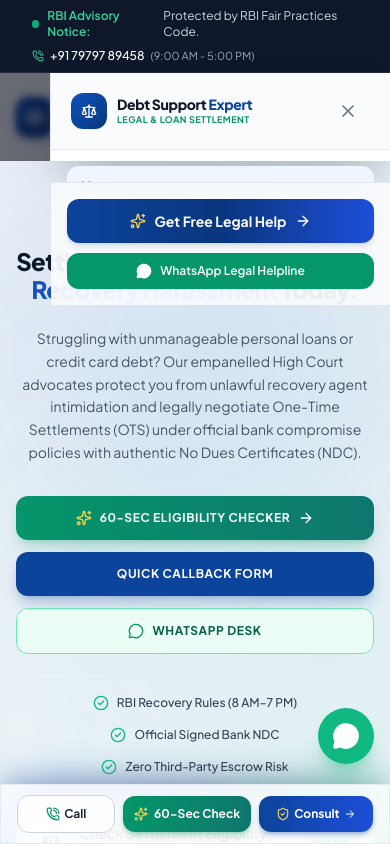
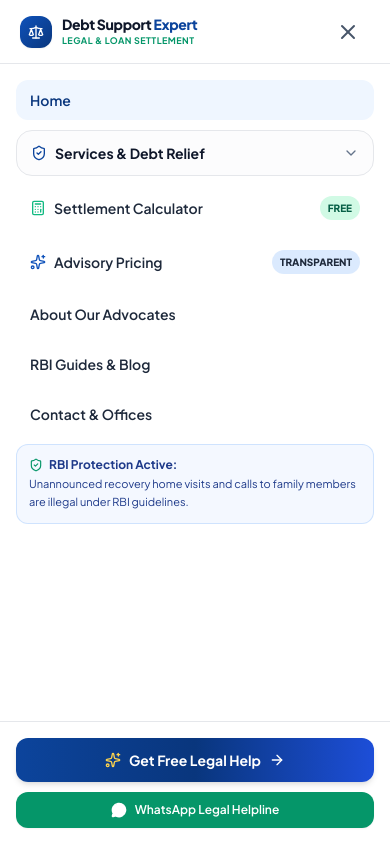
Before and after one commit to HarshKumar032004/debtexpert, a Next.js app: page / in a window 390 px wide. Both pictures are taken after a click on the button 352 px from the left and 117 px from the top of the page. Shown: the top 844 px of the page. Built offline with nearby package versions, Linux system fonts and the light colour scheme.

Commit message:
fix(ui): resolve mobile navbar overlay, rbi ticker, dropdown opacity, and z-index hygiene

```diff
--- /dev/null
+++ b/src/components/layout/navbar.tsx
@@ -0,0 +1 @@
+export * from "../navbar";
--- a/src/components/layout/public-shell.tsx
+++ b/src/components/layout/public-shell.tsx
@@ -31,7 +31,7 @@ export function PublicShell({ children }: PublicShellProps) {
   return (
     <>
       <Navbar />
-      <main className="flex-1 pb-24 md:pb-0">{children}</main>
+      <main className="flex-1 pb-24 md:pb-0 relative z-10">{children}</main>
       <Footer />
       <FloatingWhatsApp />
       {!hideStickyCta && <StickyMobileCTA />}
--- /dev/null
+++ b/src/components/layout/rbi-ticker.tsx
@@ -0,0 +1,36 @@
+"use client";
+
+import * as React from "react";
+import { PhoneCall } from "lucide-react";
+import { siteConfig } from "@/config/site";
+
+export function RbiTicker() {
+  return (
+    <div
+      id="rbi-ticker"
+      className="bg-slate-900 dark:bg-zinc-950 text-slate-100 border-b border-slate-800 dark:border-zinc-800 w-full"
+    >
+      <div className="container mx-auto flex flex-col sm:flex-row items-center justify-center gap-1 sm:gap-4 text-[10px] sm:text-xs py-1.5 px-2 text-center">
+        <div className="flex items-center justify-center gap-1.5">
+          <span className="flex h-2 w-2 rounded-full bg-emerald-500 animate-pulse shrink-0" />
+          <span className="font-semibold text-emerald-400">
+            RBI Advisory Notice:
+          </span>
+          <span className="text-slate-300">
+            Banks and recovery agents cannot harass or threaten you. You have legal consumer rights.
+          </span>
+        </div>
+        <div className="flex items-center justify-center gap-2 text-slate-300">
+          <a
+            href={`tel:${siteConfig.phone.replace(/[^0-9+]/g, "")}`}
+            className="flex items-center gap-1 hover:text-white transition-colors text-slate-200"
+          >
+            <PhoneCall className="h-3 w-3 text-emerald-400 shrink-0" />
+            <span className="font-semibold text-white">{siteConfig.phoneDisplay}</span>
+            <span className="text-slate-400 text-[10px] sm:text-[11px]">(9:00 AM - 5:00 PM)</span>
+          </a>
+        </div>
+      </div>
+    </div>
+  );
+}
--- /dev/null
+++ b/src/components/layout/sticky-mobile-cta.tsx
@@ -0,0 +1 @@
+export * from "../sticky-mobile-cta";
--- a/src/components/navbar.tsx
+++ b/src/components/navbar.tsx
@@ -20,6 +20,7 @@ import {
 } from "lucide-react";
 import { siteConfig } from "@/config/site";
 import { ThemeToggle } from "@/components/theme-toggle";
+import { RbiTicker } from "@/components/layout/rbi-ticker";
 import { cn } from "@/lib/utils";
 
 const serviceIcons = {
@@ -81,57 +82,32 @@ export function Navbar() {
   return (
     <header className="sticky top-0 z-50 w-full transition-all duration-200">
       {/* Top Advisory Banner */}
-      <div className="bg-slate-900 text-slate-100 text-xs py-2 px-4 border-b border-slate-800">
-        <div className="container mx-auto flex flex-wrap items-center justify-between gap-2">
-          <div className="flex items-center gap-2">
-            <span className="flex h-2 w-2 rounded-full bg-emerald-500 animate-pulse" />
-            <span className="font-semibold text-emerald-400">
-              RBI Advisory Notice:
-            </span>
-            <span className="text-slate-300 hidden sm:inline">
-              Banks and recovery agents cannot harass or threaten you. You have legal consumer rights.
-            </span>
-            <span className="text-slate-300 sm:hidden">
-              Protected by RBI Fair Practices Code.
-            </span>
-          </div>
-          <div className="flex items-center gap-4 text-slate-300">
-            <a
-              href={`tel:${siteConfig.phone.replace(/[^0-9+]/g, "")}`}
-              className="flex items-center gap-1.5 hover:text-white transition-colors"
-            >
-              <PhoneCall className="h-3 w-3 text-emerald-400" />
-              <span className="font-medium text-white">{siteConfig.phoneDisplay}</span>
-              <span className="text-slate-400 text-[11px]">(9:00 AM - 5:00 PM)</span>
-            </a>
-          </div>
-        </div>
-      </div>
+      <RbiTicker />
 
-      {/* Main Glassmorphic Navigation Bar */}
+      {/* Main Navigation Bar */}
       <nav
         aria-label="Main Navigation"
         className={cn(
-          "w-full transition-all duration-200 border-b",
+          "w-full h-16 flex items-center justify-between border-b public-navbar transition-all duration-200",
           isScrolled
-            ? "glass-panel shadow-sm py-2.5"
-            : "bg-white/90 dark:bg-slate-950/90 backdrop-blur-md border-slate-200/80 dark:border-slate-800/80 py-3.5"
+            ? "bg-white/95 dark:bg-zinc-950/95 backdrop-blur-md border-gray-200 dark:border-zinc-800 shadow-sm"
+            : "bg-white dark:bg-zinc-950 border-gray-200 dark:border-zinc-800"
         )}
       >
-        <div className="container mx-auto flex items-center justify-between">
+        <div className="container mx-auto flex items-center justify-between h-full px-4 sm:px-6">
           {/* Brand Logo */}
           <Link
             href="/"
-            className="flex items-center gap-3 group focus-visible:outline-none focus-visible:ring-2 focus-visible:ring-primary rounded-lg"
+            className="flex items-center gap-2.5 h-8 w-auto group focus-visible:outline-none focus-visible:ring-2 focus-visible:ring-primary rounded-lg"
           >
-            <div className="flex h-10 w-10 items-center justify-center rounded-xl bg-gradient-to-br from-primary-500 to-primary-700 text-white shadow-md shadow-primary-500/25 group-hover:scale-105 transition-transform duration-200">
-              <Scale className="h-5 w-5" />
+            <div className="flex h-8 w-8 items-center justify-center rounded-lg bg-gradient-to-br from-primary-500 to-primary-700 text-white shadow-sm group-hover:scale-105 transition-transform duration-200">
+              <Scale className="h-4 w-4" />
             </div>
             <div className="flex flex-col">
-              <span className="text-lg font-extrabold tracking-tight text-slate-900 dark:text-white leading-tight">
-                Debt Support <span className="text-primary-500 dark:text-primary-400">Expert</span>
+              <span className="text-base font-extrabold tracking-tight text-slate-900 dark:text-white leading-tight">
+                Debt Support <span className="text-primary-600 dark:text-primary-400">Expert</span>
               </span>
-              <span className="text-[10px] font-semibold tracking-wider uppercase text-emerald-600 dark:text-emerald-400">
+              <span className="text-[9px] font-bold tracking-wider uppercase text-emerald-600 dark:text-emerald-400">
                 Legal & Loan Settlement
               </span>
             </div>
@@ -178,7 +154,7 @@ export function Navbar() {
               {servicesDropdownOpen && (
                 <div
                   onMouseLeave={() => setServicesDropdownOpen(false)}
-                  className="absolute left-1/2 -translate-x-1/2 top-full mt-2 w-[540px] rounded-2xl glass-dropdown p-4 border shadow-2xl z-50 animate-in fade-in slide-in-from-top-2 duration-150"
+                  className="absolute left-1/2 -translate-x-1/2 top-full mt-2 w-[540px] rounded-2xl bg-white dark:bg-zinc-950 p-4 border border-gray-200 dark:border-zinc-800 shadow-xl z-50 animate-in fade-in slide-in-from-top-2 duration-150"
                 >
                   <div className="grid grid-cols-2 gap-2">
                     {siteConfig.services.map((service) => {
@@ -190,7 +166,7 @@ export function Navbar() {
                           key={service.href}
                           href={service.href}
                           onClick={() => setServicesDropdownOpen(false)}
-                          className="group flex flex-col p-3 rounded-xl hover:bg-slate-100/80 dark:hover:bg-slate-800/80 transition-all border border-transparent hover:border-slate-200 dark:hover:border-slate-700"
+                          className="group flex flex-col p-3 rounded-xl hover:bg-gray-100 dark:hover:bg-zinc-900 transition-all border border-transparent hover:border-gray-200 dark:hover:border-zinc-800"
                         >
                           <div className="flex items-center justify-between mb-1">
                             <div className="flex items-center gap-2">
@@ -207,7 +183,7 @@ export function Navbar() {
                               </span>
                             )}
                           </div>
-                          <p className="text-xs text-slate-500 dark:text-slate-400 line-clamp-2">
+                          <p className="text-xs text-slate-500 dark:text-zinc-400 line-clamp-2">
                             {service.description}
                           </p>
                         </Link>
@@ -215,8 +191,8 @@ export function Navbar() {
                     })}
                   </div>
 
-                  <div className="mt-3 pt-3 border-t border-slate-200/80 dark:border-slate-800/80 flex items-center justify-between px-2 text-xs">
-                    <span className="text-slate-500 dark:text-slate-400">
+                  <div className="mt-3 pt-3 border-t border-gray-200 dark:border-zinc-800 flex items-center justify-between px-2 text-xs">
+                    <span className="text-slate-500 dark:text-zinc-400">
                       Need custom corporate or high-ticket settlement?
                     </span>
                     <Link
@@ -341,31 +317,22 @@ export function Navbar() {
           </div>
         </div>
 
-        {/* Mobile Navigation Drawer Modal / Slide-over */}
+        {/* Mobile Fullscreen Navigation Overlay */}
         {mobileMenuOpen && (
-          <div className="lg:hidden fixed inset-0 z-50 flex justify-end">
-            {/* Smooth Backdrop */}
-            <div
-              className="fixed inset-0 bg-slate-950/60 backdrop-blur-sm transition-opacity duration-300 animate-in fade-in"
-              onClick={() => setMobileMenuOpen(false)}
-              aria-hidden="true"
-            />
-
-            {/* Drawer Panel */}
           <div
             role="dialog"
             aria-modal="true"
             aria-label="Mobile Navigation Menu"
-              className="relative w-full max-w-[340px] sm:max-w-md h-full bg-white dark:bg-slate-950 z-10 flex flex-col shadow-2xl border-l border-slate-200 dark:border-slate-800 animate-in slide-in-from-right duration-300 ease-out"
+            className="lg:hidden fixed inset-0 z-[100] h-screen w-screen bg-white dark:bg-zinc-950 overflow-y-auto flex flex-col"
           >
-              {/* Drawer Header */}
-              <div className="flex items-center justify-between px-5 py-4 border-b border-slate-200/80 dark:border-slate-800/80 bg-slate-50/70 dark:bg-slate-900/60 shrink-0">
+            {/* Header with standardized Logo and prominent Close (X) button */}
+            <div className="flex items-center justify-between px-5 h-16 border-b border-gray-200 dark:border-zinc-800 bg-white dark:bg-zinc-950 shrink-0">
               <Link
                 href="/"
                 onClick={() => setMobileMenuOpen(false)}
-                  className="flex items-center gap-2.5"
+                className="flex items-center gap-2.5 h-8 w-auto"
               >
-                  <div className="flex h-9 w-9 items-center justify-center rounded-xl bg-gradient-to-br from-primary-500 to-primary-700 text-white shadow-sm">
+                <div className="flex h-8 w-8 items-center justify-center rounded-lg bg-gradient-to-br from-primary-500 to-primary-700 text-white shadow-sm">
                   <Scale className="h-4 w-4" />
                 </div>
                 <div className="flex flex-col">
@@ -381,10 +348,10 @@ export function Navbar() {
               <button
                 type="button"
                 onClick={() => setMobileMenuOpen(false)}
-                  className="flex items-center justify-center min-h-[44px] min-w-[44px] rounded-xl text-slate-500 hover:text-slate-800 dark:text-slate-400 dark:hover:text-slate-100 hover:bg-slate-200/60 dark:hover:bg-slate-800/60 active:scale-95 transition-all"
+                className="flex items-center justify-center min-h-[44px] min-w-[44px] h-11 w-11 rounded-xl text-slate-600 hover:text-slate-900 dark:text-slate-300 dark:hover:text-white hover:bg-gray-100 dark:hover:bg-zinc-800 active:scale-95 transition-all"
                 aria-label="Close navigation menu"
               >
-                  <X className="h-5 w-5" />
+                <X className="h-6 w-6" />
               </button>
             </div>
 
@@ -398,14 +365,14 @@ export function Navbar() {
                   "flex items-center justify-between py-2.5 px-3.5 rounded-xl text-sm font-semibold transition-colors",
                   pathname === "/"
                     ? "bg-primary-50 text-primary-700 dark:bg-primary-950/60 dark:text-primary-300"
-                      : "text-slate-800 dark:text-slate-200 hover:bg-slate-100 dark:hover:bg-slate-900"
+                    : "text-slate-800 dark:text-slate-200 hover:bg-gray-100 dark:hover:bg-zinc-900"
                 )}
               >
                 <span>Home</span>
               </Link>
 
               {/* Services Collapsible Accordion */}
-                <div className="rounded-2xl border border-slate-200 dark:border-slate-800 overflow-hidden bg-slate-50/50 dark:bg-slate-900/30">
+              <div className="rounded-2xl border border-gray-200 dark:border-zinc-800 overflow-hidden bg-gray-50/50 dark:bg-zinc-900/30">
                 <button
                   type="button"
                   onClick={() => setMobileServicesOpen((prev) => !prev)}
@@ -425,7 +392,7 @@ export function Navbar() {
                 </button>
 
                 {mobileServicesOpen && (
-                    <div className="space-y-1 px-2.5 pb-2.5 pt-1 border-t border-slate-200/60 dark:border-slate-800/60">
+                  <div className="space-y-1 px-2.5 pb-2.5 pt-1 border-t border-gray-200/80 dark:border-zinc-800/80">
                     {siteConfig.services.map((service) => {
                       const Icon =
                         serviceIcons[service.href as keyof typeof serviceIcons] ||
@@ -435,7 +402,7 @@ export function Navbar() {
                           key={service.href}
                           href={service.href}
                           onClick={() => setMobileMenuOpen(false)}
-                            className="flex items-start gap-2.5 p-2 rounded-xl text-xs text-slate-700 dark:text-slate-300 hover:bg-white dark:hover:bg-slate-800/80 transition-colors"
+                          className="flex items-start gap-2.5 p-2 rounded-xl text-xs text-slate-700 dark:text-slate-300 hover:bg-white dark:hover:bg-zinc-800 transition-colors"
                         >
                           <div className="h-6 w-6 rounded-lg bg-primary-100/70 dark:bg-primary-950 text-primary-700 dark:text-primary-300 flex items-center justify-center shrink-0 mt-0.5">
                             <Icon className="h-3.5 w-3.5" />
@@ -449,7 +416,7 @@ export function Navbar() {
                                 </span>
                               )}
                             </div>
-                              <p className="text-[11px] text-slate-500 dark:text-slate-400 line-clamp-1 mt-0.5">
+                            <p className="text-[11px] text-slate-500 dark:text-zinc-400 line-clamp-1 mt-0.5">
                               {service.description}
                             </p>
                           </div>
@@ -475,7 +442,7 @@ export function Navbar() {
                   "flex items-center justify-between py-2.5 px-3.5 rounded-xl text-sm font-semibold transition-colors",
                   pathname === "/calculator"
                     ? "bg-primary-50 text-primary-700 dark:bg-primary-950/60 dark:text-primary-300"
-                      : "text-slate-800 dark:text-slate-200 hover:bg-slate-100 dark:hover:bg-slate-900"
+                    : "text-slate-800 dark:text-slate-200 hover:bg-gray-100 dark:hover:bg-zinc-900"
                 )}
               >
                 <div className="flex items-center gap-2">
@@ -495,7 +462,7 @@ export function Navbar() {
                   "flex items-center justify-between py-2.5 px-3.5 rounded-xl text-sm font-semibold transition-colors",
                   pathname === "/pricing"
                     ? "bg-primary-50 text-primary-700 dark:bg-primary-950/60 dark:text-primary-300"
-                      : "text-slate-800 dark:text-slate-200 hover:bg-slate-100 dark:hover:bg-slate-900"
+                    : "text-slate-800 dark:text-slate-200 hover:bg-gray-100 dark:hover:bg-zinc-900"
                 )}
               >
                 <div className="flex items-center gap-2">
@@ -515,7 +482,7 @@ export function Navbar() {
                   "flex items-center justify-between py-2.5 px-3.5 rounded-xl text-sm font-semibold transition-colors",
                   pathname === "/about"
                     ? "bg-primary-50 text-primary-700 dark:bg-primary-950/60 dark:text-primary-300"
-                      : "text-slate-800 dark:text-slate-200 hover:bg-slate-100 dark:hover:bg-slate-900"
+                    : "text-slate-800 dark:text-slate-200 hover:bg-gray-100 dark:hover:bg-zinc-900"
                 )}
               >
                 <span>About Our Advocates</span>
@@ -529,7 +496,7 @@ export function Navbar() {
                   "flex items-center justify-between py-2.5 px-3.5 rounded-xl text-sm font-semibold transition-colors",
                   pathname.startsWith("/blog")
                     ? "bg-primary-50 text-primary-700 dark:bg-primary-950/60 dark:text-primary-300"
-                      : "text-slate-800 dark:text-slate-200 hover:bg-slate-100 dark:hover:bg-slate-900"
+                    : "text-slate-800 dark:text-slate-200 hover:bg-gray-100 dark:hover:bg-zinc-900"
                 )}
               >
                 <span>RBI Guides & Blog</span>
@@ -543,7 +510,7 @@ export function Navbar() {
                   "flex items-center justify-between py-2.5 px-3.5 rounded-xl text-sm font-semibold transition-colors",
                   pathname === "/contact"
                     ? "bg-primary-50 text-primary-700 dark:bg-primary-950/60 dark:text-primary-300"
-                      : "text-slate-800 dark:text-slate-200 hover:bg-slate-100 dark:hover:bg-slate-900"
+                    : "text-slate-800 dark:text-slate-200 hover:bg-gray-100 dark:hover:bg-zinc-900"
                 )}
               >
                 <span>Contact & Offices</span>
@@ -559,8 +526,8 @@ export function Navbar() {
               </div>
             </div>
 
-              {/* Full-Width Sticky Bottom Drawer CTA */}
-              <div className="p-4 border-t border-slate-200 dark:border-slate-800 bg-slate-50/95 dark:bg-slate-900/95 backdrop-blur-md space-y-2.5 shrink-0">
+            {/* Full-Width Pinned Bottom Drawer CTA */}
+            <div className="p-4 border-t border-gray-200 dark:border-zinc-800 bg-white/95 dark:bg-zinc-950/95 backdrop-blur-md space-y-2.5 shrink-0">
               <Link
                 href="/contact"
                 onClick={() => setMobileMenuOpen(false)}
@@ -582,7 +549,6 @@ export function Navbar() {
               </a>
             </div>
           </div>
-          </div>
         )}
       </nav>
     </header>
--- /dev/null
+++ b/src/components/rbi-ticker.tsx
@@ -0,0 +1 @@
+export * from "./layout/rbi-ticker";
--- a/src/components/sticky-mobile-cta.tsx
+++ b/src/components/sticky-mobile-cta.tsx
@@ -7,8 +7,9 @@ import { siteConfig } from "@/config/site";
 export function StickyMobileCTA() {
   return (
     <aside
+      id="sticky-mobile-cta"
       aria-label="Quick Emergency Consultation"
-      className="fixed bottom-0 inset-x-0 z-40 lg:hidden glass-panel border-t border-slate-200/90 dark:border-slate-800/90 py-2.5 px-4 shadow-[0_-8px_20px_rgba(0,0,0,0.1)]"
+      className="fixed bottom-0 inset-x-0 z-40 lg:hidden bg-white/95 dark:bg-zinc-950/95 backdrop-blur-md border-t border-gray-200 dark:border-zinc-800 py-2.5 px-4 shadow-[0_-8px_20px_rgba(0,0,0,0.1)]"
     >
       <div className="flex items-center gap-2 max-w-md mx-auto">
         <a
```
Lines whose indentation alone changed are shown as unchanged.
